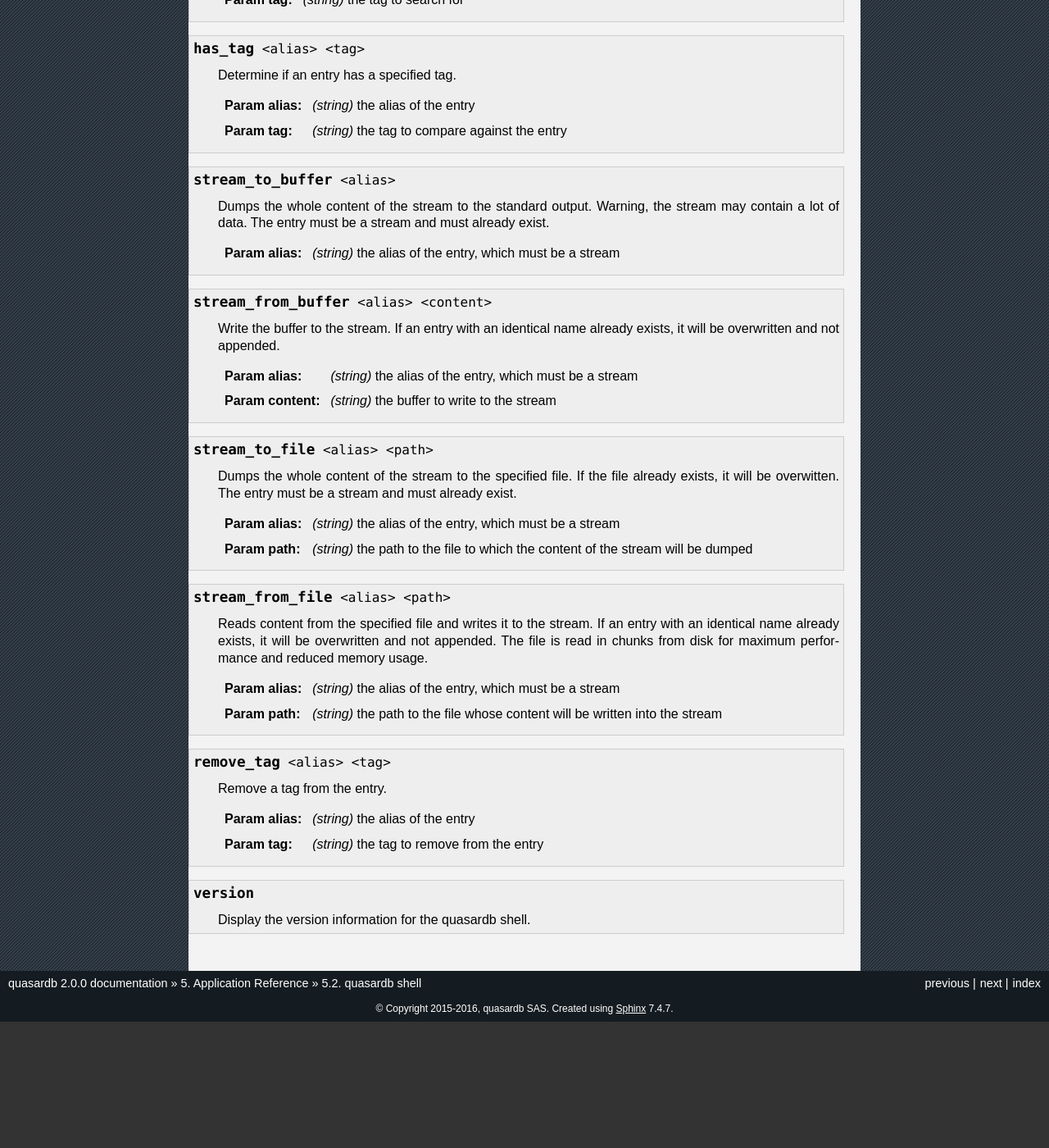
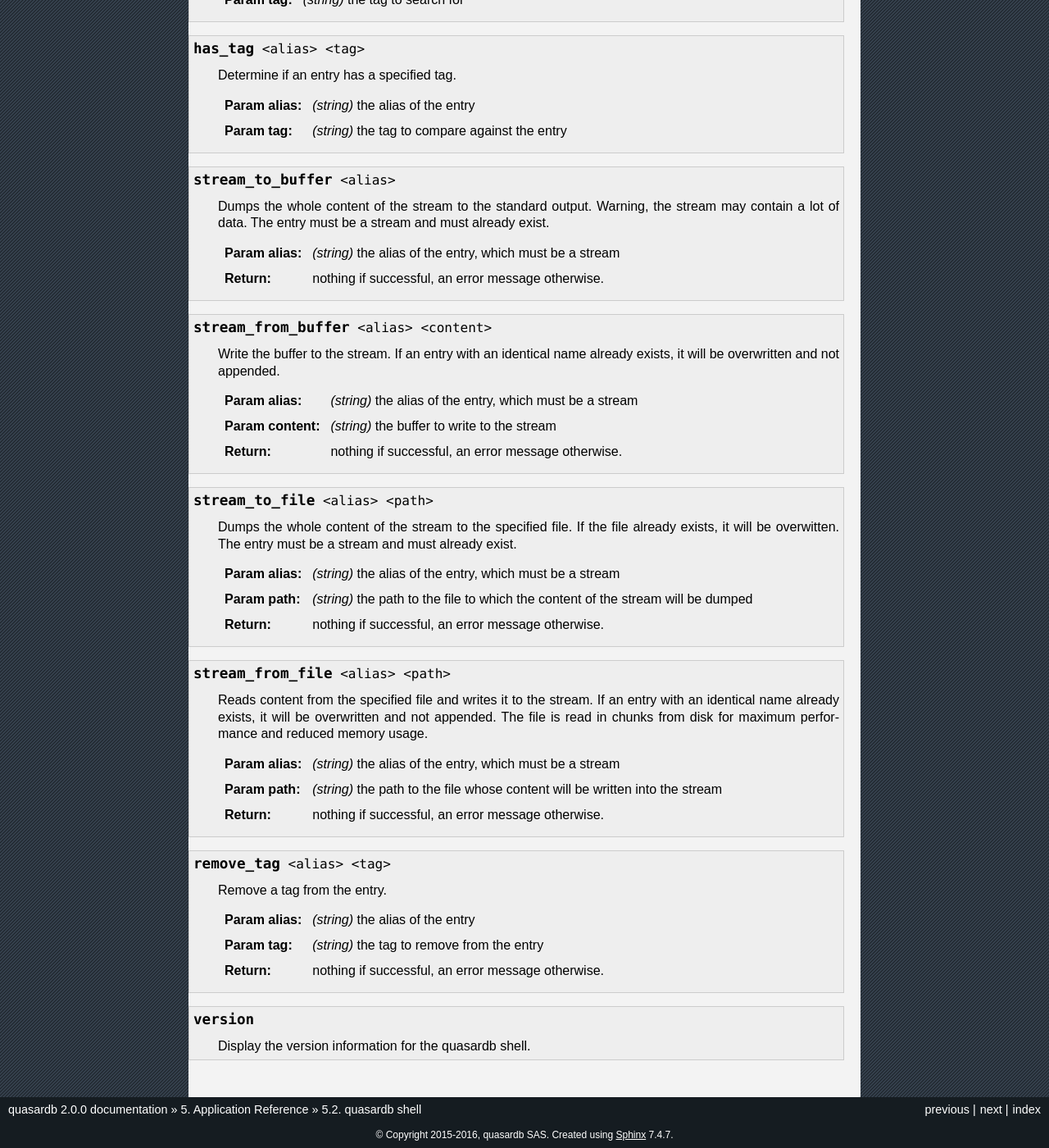
Before and after one commit to iltommi/qdb-documentation, a Sphinx documentation site: the page built from source/reference/qdb_shell.rst, in a window 1280 px wide and 1400 px high, scrolled down 11654 px. Shown: the whole window at 82% size. Built offline with Sphinx 7.4.7, drawn with Linux system fonts in a browser that asks for light colours; before the commit the page ends 12900 px from its top, so only the background shows below that.

Commit message:
Fix some typo with qdbsh help

```diff
--- a/source/reference/qdb_shell.rst
+++ b/source/reference/qdb_shell.rst
@@ -585,6 +585,7 @@ A command generally requires one or several arguments. Each argument is separate
     Dumps the whole content of the stream to the standard output. Warning, the stream may contain a lot of data. The entry must be a stream and must already exist.
 
     :param alias: *(string)* the alias of the entry, which must be a stream
+    :return: nothing if successful, an error message otherwise.
 
 .. _qdbsh_stream_from_buffer:
 .. option:: stream_from_buffer <alias> <content>
@@ -593,6 +594,7 @@ A command generally requires one or several arguments. Each argument is separate
 
     :param alias: *(string)* the alias of the entry, which must be a stream
     :param content: *(string)* the buffer to write to the stream
+    :return: nothing if successful, an error message otherwise.
 
 .. _qdbsh_stream_to_file:
 .. option:: stream_to_file <alias> <path>
@@ -601,6 +603,7 @@ A command generally requires one or several arguments. Each argument is separate
 
     :param alias: *(string)* the alias of the entry, which must be a stream
     :param path: *(string)* the path to the file to which the content of the stream will be dumped
+    :return: nothing if successful, an error message otherwise.
 
 .. _qdbsh_stream_from_file:
 .. option:: stream_from_file <alias> <path>
@@ -610,6 +613,7 @@ A command generally requires one or several arguments. Each argument is separate
 
     :param alias: *(string)* the alias of the entry, which must be a stream
     :param path: *(string)* the path to the file whose content will be written into the stream
+    :return: nothing if successful, an error message otherwise.
 
 .. _qdbsh_remove_tag:
 .. option:: remove_tag <alias> <tag>
@@ -618,6 +622,7 @@ A command generally requires one or several arguments. Each argument is separate
 
     :param alias: *(string)* the alias of the entry
     :param tag: *(string)* the tag to remove from the entry
+    :return: nothing if successful, an error message otherwise.
 
 .. _qdbsh_version:
 .. option:: version
```
